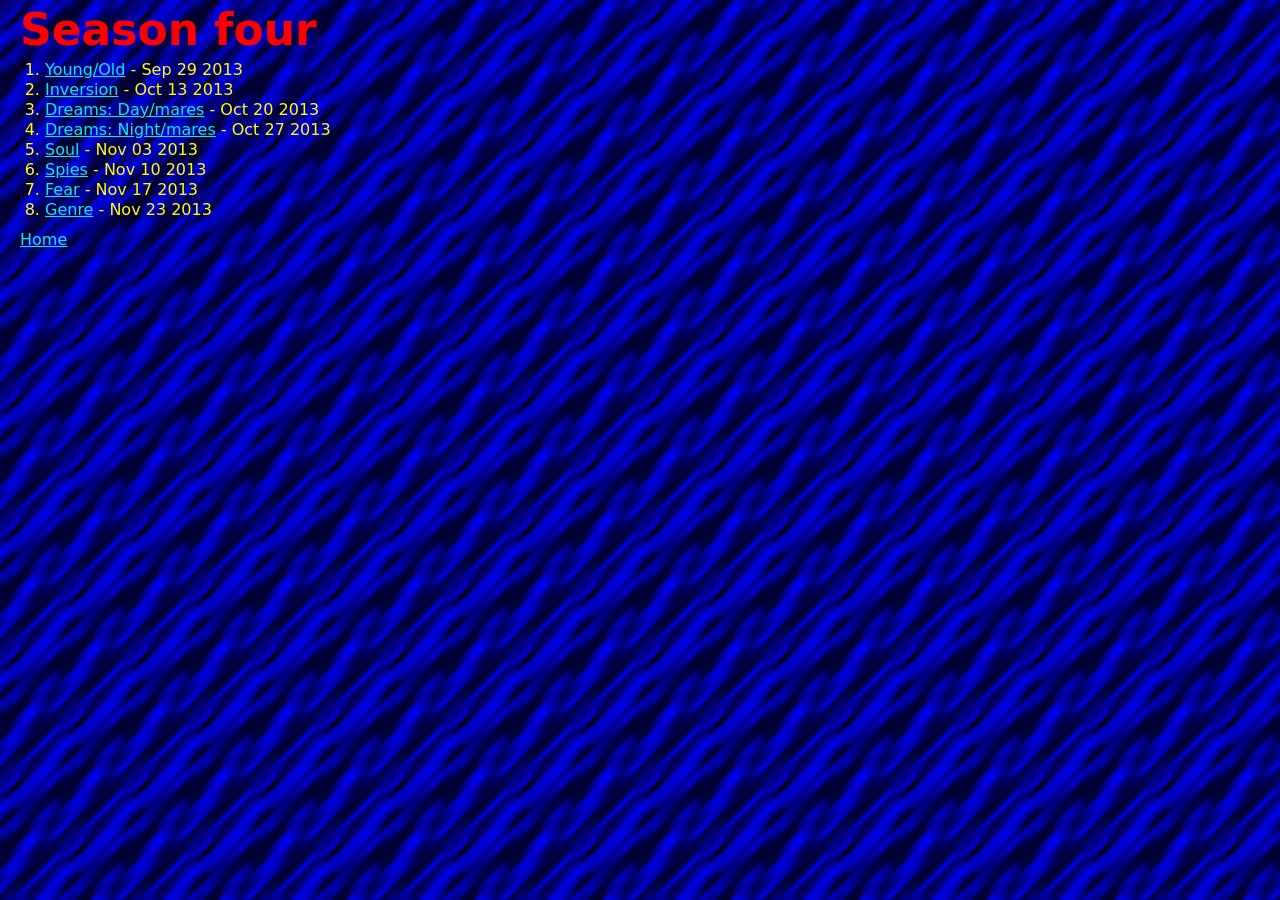
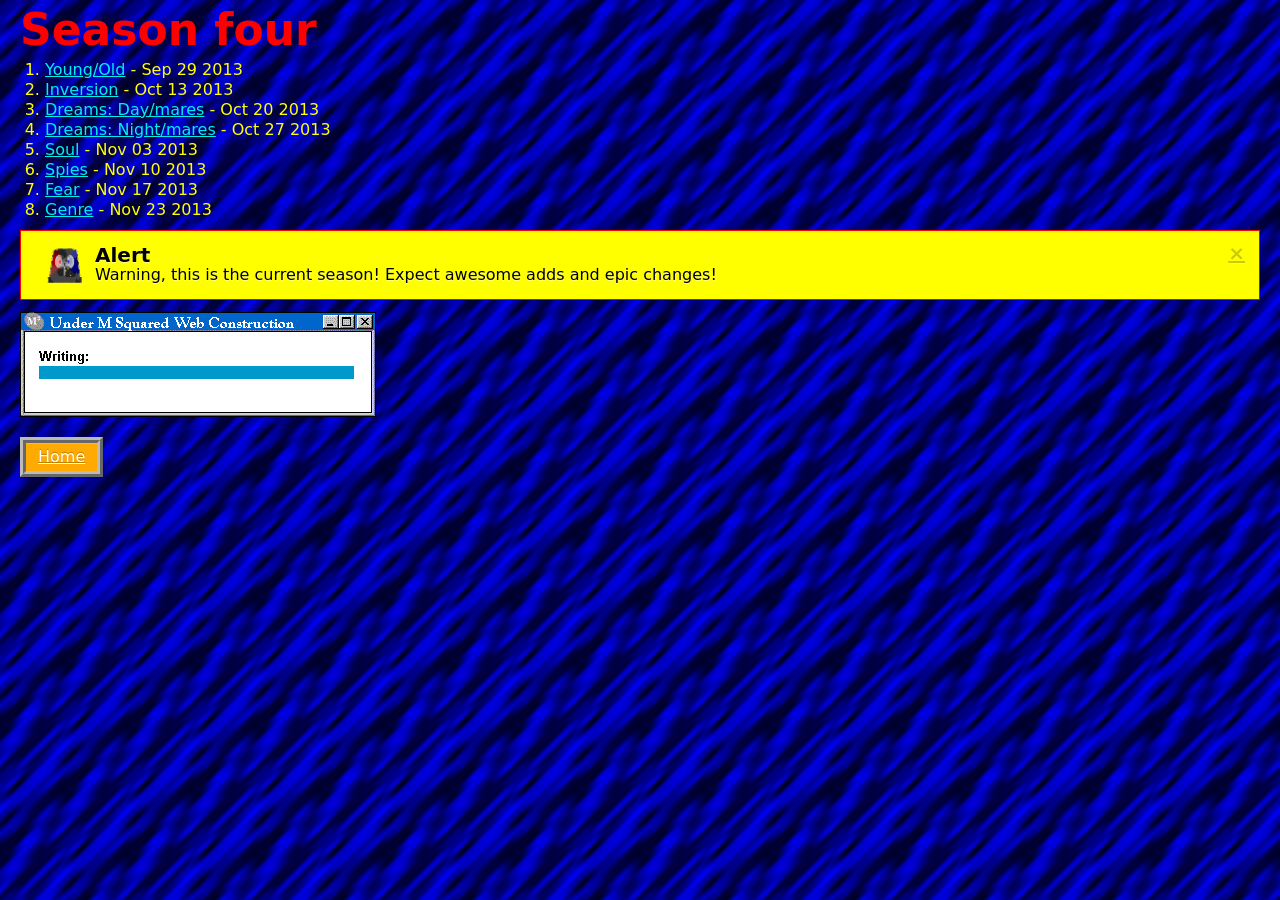
Before and after one commit to auremoser/stereosemantics, a Jekyll site: the page built from season04.html, in a window 1280 px wide. Built offline with Jekyll 4.4.1, drawn with Linux system fonts in a browser that asks for light colours.

Commit message:
season 4 update with gif, alert box, other stuff

```diff
--- a/_layouts/season04.html
+++ b/_layouts/season04.html
@@ -5,9 +5,10 @@
 
 <div class="container-fluid">
   <div class="row-fluid">
+
 		{% unless page.hide_header %}
 			<header class="post-header">
-				<h1>{{ page.title }}</h1>
+				<marquee><h2>{{ page.title }}</h2></marquee>
 				<p class="date">{{ page.date | date: site.date_format }}</p>
 			</header>
 		{% endunless %}
@@ -19,12 +20,22 @@
 					Your browser does not support the <code>audio</code> element.
 				</audio>
 		{% endif %}
+		<div class="alert alert-block">
+	        <a class="close">×</a>
+          <img class="pull-left" style="margin-top: -8px" src="{{ site.base_url }}/img/s01/drudgesiren.gif" width="60">
+	        <h4 class="alert-heading">Alert</h4>
+	        <p>Warning, this is the current season! Expect awesome adds and epic changes!</p>
+	  </div>
+	  <img class "pull-left" style="margin-top: -8px" src="{{ site.base_url }}/img/s01/construct.gif">
+	  <br>
+	  <br>
 
 		<p>
 			{% unless page.hide_header %}
-					<a href="{{ site.baseurl }}/season04">Season four</a>
+				<a class="btn btn-primary" href="{{ site.baseurl }}/season04">Season four</a>
 			{% endunless %}
-			<a href="{{ site.base_url }}/">Home</a>
+			<a class="btn btn-warning" href="{{ site.base_url }}/">Home</a>
 		</p>
+
 	</div>
 </div>
```
Also changed, not shown: img/s01/construct.gif (added), img/s01/drudgesiren.gif (added), img/s01/madewmac.gif (added), img/s01/ns_logo-1.gif (added), img/s01/rainbow-brite.gif (added).
